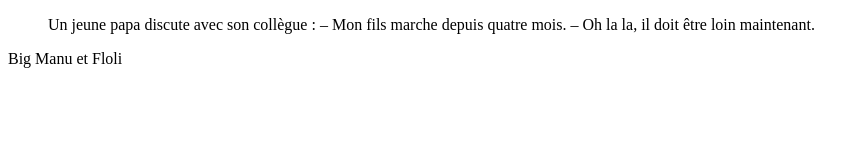
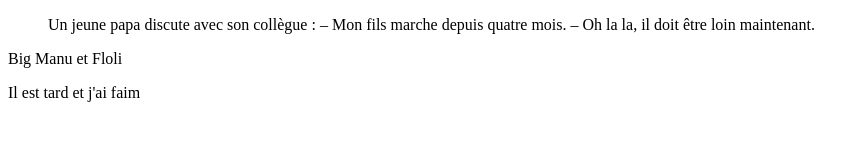
Before and after one commit to Keolite/atelier_git, a plain HTML site: page index.html in a window 1280 px wide. Shown: the whole page, without its empty margins (0-864 px from the left). Drawn offline with Linux system fonts and the light colour scheme.

Commit message:
[UPDATE]
Ajout d'un paragraphe dans le footer

```diff
--- a/index.html
+++ b/index.html
@@ -18,5 +18,6 @@
     </header>
     <footer>
         <p>Big Manu et Floli</p>
+        <p>Il est tard et j'ai faim</p>
     </footer>
 </body>
```
